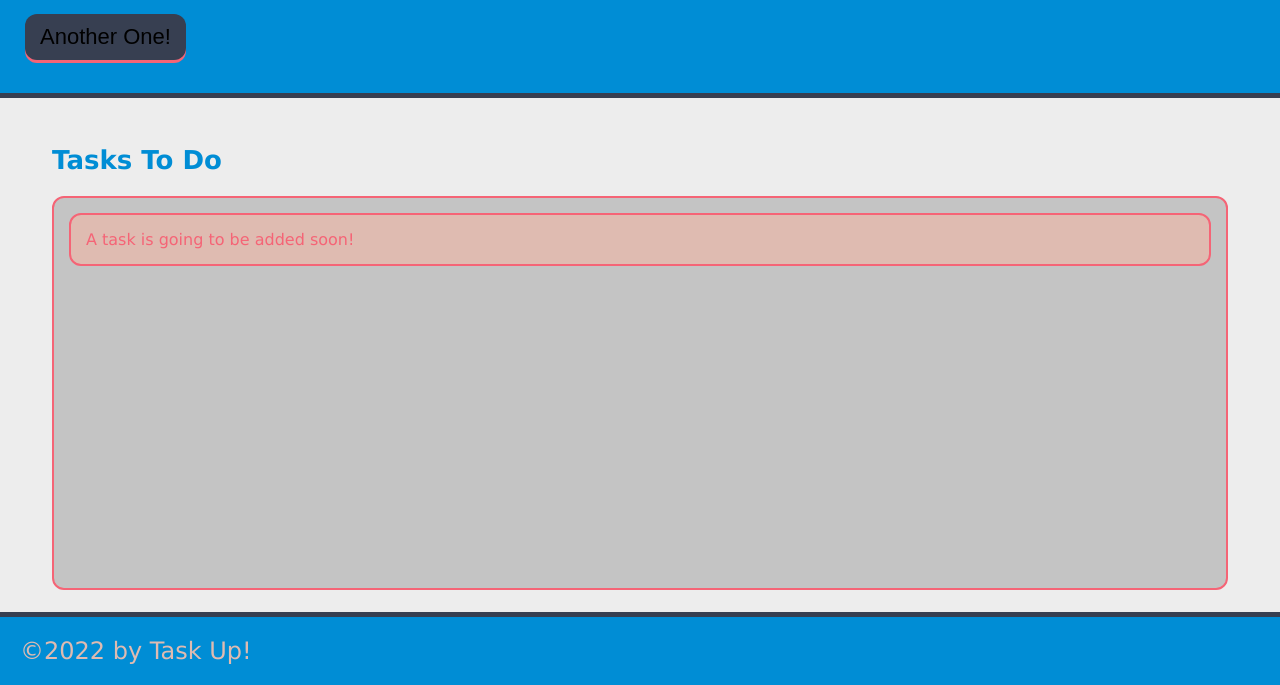
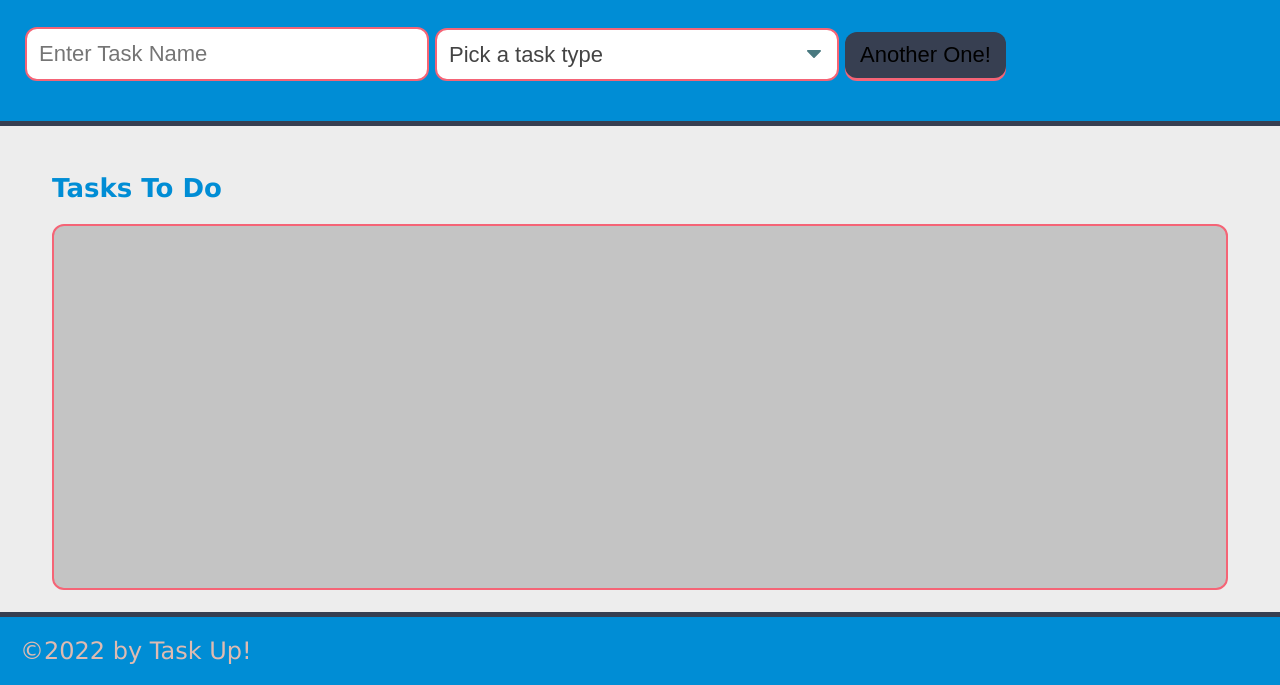
Before and after one commit to Bullbotbam/taskup, a plain HTML site: page index.html in a window 1280 px wide. Shown: the part 115-800 px from the top of the page. Drawn offline with Linux system fonts and the light colour scheme.

Commit message:
styled header and add form

```diff
--- a/index.html
+++ b/index.html
@@ -11,14 +11,29 @@
 		<header>
 			<h1 class="page-title">Task Up!</h1>
 			<p>Click the button below to add a new task!</p>
-			<button class="btn" id="save-task">Another One!</button>
+			<form id="task-form">
+				<div class="form-group">
+					<input type="text" name="task-name" placeholder="Enter Task Name" />
+				</div>
+				<div class="form-group">
+					<select name="task-type" class="select-dropdown">
+						<option value="" disabled selected>Pick a task type</option>
+						<option value="Personal">Personal</option>
+						<option value="Work">Work</option>
+						<option value="Family">Family</option>
+						<option value="Passion">Passion</option>
+						<option value="Investigation">Investigation</option>
+					</select>
+				</div>
+				<div class="form-group">
+					<button class="btn" id="save-task" type="submit">Another One!</button>
+				</div>
+			</form>
 		</header>
 		<main class="page-content">
 			<section class="task-list-wrapper">
 				<h2 class="list-title">Tasks To Do</h2>
-				<ul class="task-list" id="tasks-to-do">
-					<li class="task-item">A task is going to be added soon!</li>
-				</ul>
+				<ul class="task-list" id="tasks-to-do"></ul>
 			</section>
 		</main>
 		<footer>&COPY;2022 by Task Up!</footer>
```
